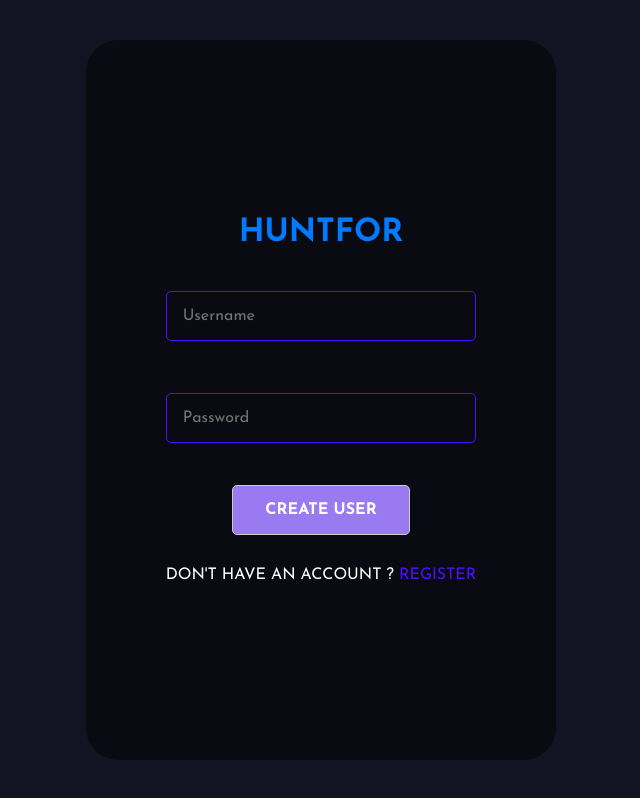
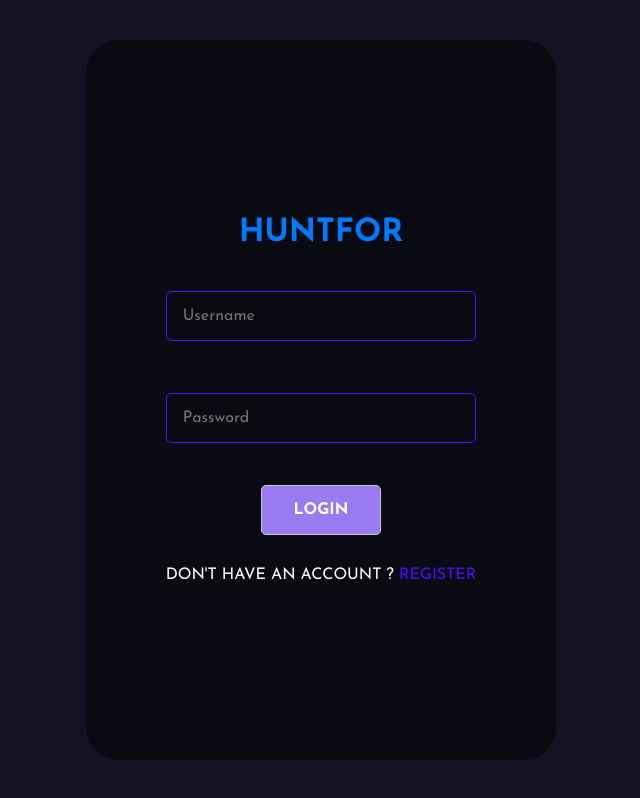
Before and after one commit to nareshaitla78/Chat-App, a React (Create React App) app in the folder frontend/chat-app/: page /login in a window 1280 px wide. Shown: the whole page, without its empty margins (319-959 px from the left). Built offline with nearby package versions, Linux system fonts and the light colour scheme.

Commit message:
added home page routes

```diff
--- a/frontend/chat-app/src/App.js
+++ b/frontend/chat-app/src/App.js
@@ -4,6 +4,7 @@ import Register from './pages/Register';
 
 import Login from './pages/Login';
 import Chat from './pages/Chat';
+import Home from './pages/HomePage';
 import {BrowserRouter, Routes, Route} from 'react-router-dom';
 export default function App(){
   return(
@@ -11,6 +12,7 @@ export default function App(){
     <Routes>
       <Route path="/register" element={<Register />}></Route>
       <Route path="/login" element={<Login />}></Route>
+      <Route path="/home" element={< Home/>}></Route>
       <Route path="/" element={<Chat />}></Route>
 
     </Routes>
--- a/frontend/chat-app/src/pages/Chat.jsx
+++ b/frontend/chat-app/src/pages/HomePage.jsx
@@ -2,20 +2,20 @@ import React from "react";
 import styled from "styled-components";
 import { Link } from "react-router-dom";
 
-function Chat() {
+function Home() {
   return (
     <HomeContainer>
       <div className="content">
         <h1>Welcome to HuntFor!</h1>
         <p>Join us to explore and connect with the world.</p>
-        <div className="buttons">
+        {/* <div className="buttons">
           <Link to="/register" className="btn">
             Register
           </Link>
           <Link to="/login" className="btn">
             Login
           </Link>
-        </div>
+        </div> */}
       </div>
     </HomeContainer>
   );
@@ -71,4 +71,4 @@ const HomeContainer = styled.div`
   }
 `;
 
-export default Chat;
+export default Home;
--- a/frontend/chat-app/src/pages/Login.jsx
+++ b/frontend/chat-app/src/pages/Login.jsx
@@ -15,6 +15,7 @@ function Login() {
         password:"",
     })
    const handleSubmit = async (event) => {
+    console.log("Form submitted successfully",LoginRoute);
         event.preventDefault();
         if(handleValidation()){
             const {username,password} = values;
@@ -30,7 +31,7 @@ function Login() {
         }
         if(data.status==true){
             localStorage.setItem("chat-app-user",JSON.stringify(data.user));
-            navigate("/");
+            navigate("/home");
         }
     }
     }
@@ -72,7 +73,7 @@ function Login() {
         </div>
         <input type="text" placeholder="Username" name="username" min="3" onChange={(e)=>handleChange(e)}/>
         <input type="password" placeholder="Password" name="password" onChange={(e)=>handleChange(e)}/>
-        <button type="submit">Create User</button>
+        <button type="submit">Login</button>
         <span>don't have an Account ? <Link to ="/register" >Register</Link></span>
         </form>
     </FormContainer>
--- a/frontend/chat-app/src/pages/Register.jsx
+++ b/frontend/chat-app/src/pages/Register.jsx
@@ -20,7 +20,7 @@ function Register() {
         event.preventDefault();
         // console.log("Form submitted successfully",registerRoute);
         if(handleValidation()){
-            // console.log("Form submitted successfully",registerRoute);
+            console.log("Form submitted successfully",registerRoute);
             const {username,email,password} = values;
             const {data}=await axios.post(registerRoute,{username,email,password});
         if(data.status==false){
@@ -34,7 +34,7 @@ function Register() {
         }
         if(data.status==true){
             localStorage.setItem("chat-app-user",JSON.stringify(data.user));
-            navigate("/");
+            navigate("/home");
         }
     }
     }
--- a/frontend/chat-app/src/utils/APIRoutes.js
+++ b/frontend/chat-app/src/utils/APIRoutes.js
@@ -1,3 +1,4 @@
 const host="https://chat-app-e2vq.onrender.com";
+// const host="http://localhost:5000";
 export const registerRoute=`${host}/api/auth/register`;
 export const LoginRoute=`${host}/api/auth/Login`;
```
